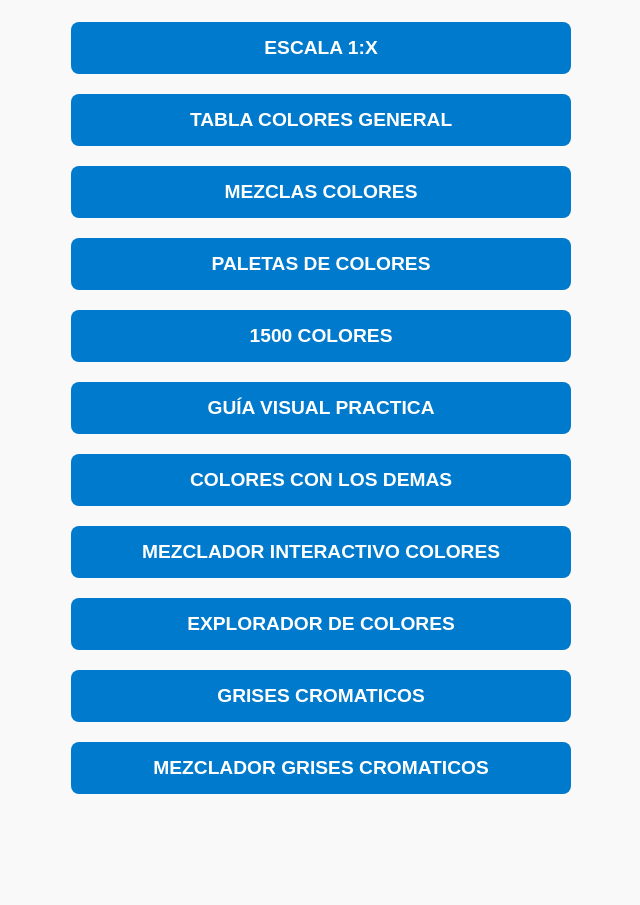
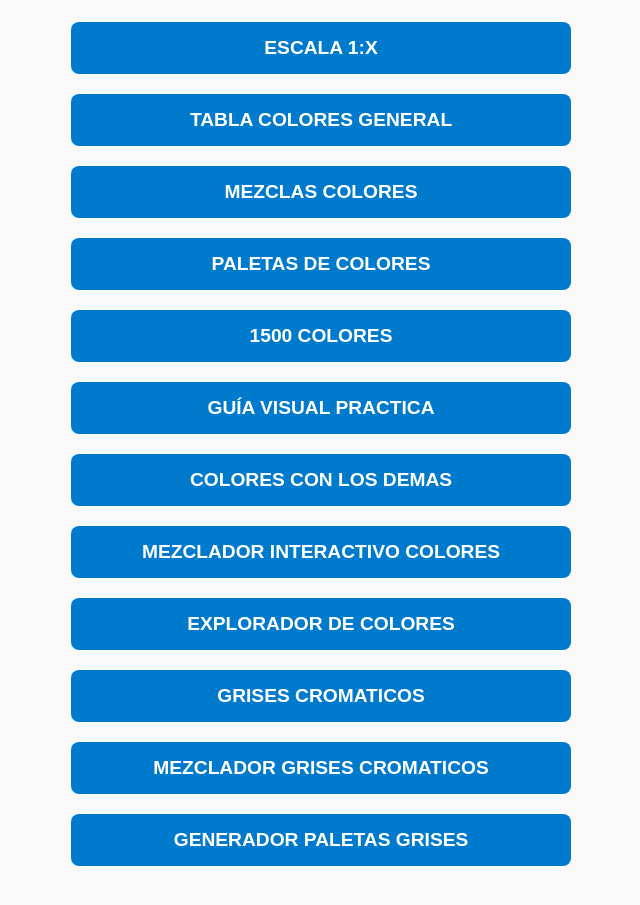
Before and after one commit to chusdomo/Exploradores-de-Colores, a plain HTML site: page index.html in a window 1280 px wide. Shown: the part 109-1014 px from the top of the page, without its empty margins (319-959 px from the left). Before the commit the page ends 943 px from the top, so only its background shows below. Drawn offline with Linux system fonts and the light colour scheme.

Commit message:
Update index.html

```diff
--- a/index.html
+++ b/index.html
@@ -59,6 +59,7 @@
     <button onclick="window.location.href='https://chusdomo.github.io/Explorador-de-Colores/'">EXPLORADOR DE COLORES</button>
     <button onclick="window.location.href='https://chusdomo.github.io/Grises-Cromaticos/'">GRISES CROMATICOS</button>
     <button onclick="window.location.href='https://chusdomo.github.io/Mezclador-Grises-Cromaticos/'">MEZCLADOR GRISES CROMATICOS</button>
+    <button onclick="window.location.href='•	https://chusdomo.github.io/Generador-paletas-grises/'">GENERADOR PALETAS GRISES</button>
   </div>
 </body>
 </html>
```
